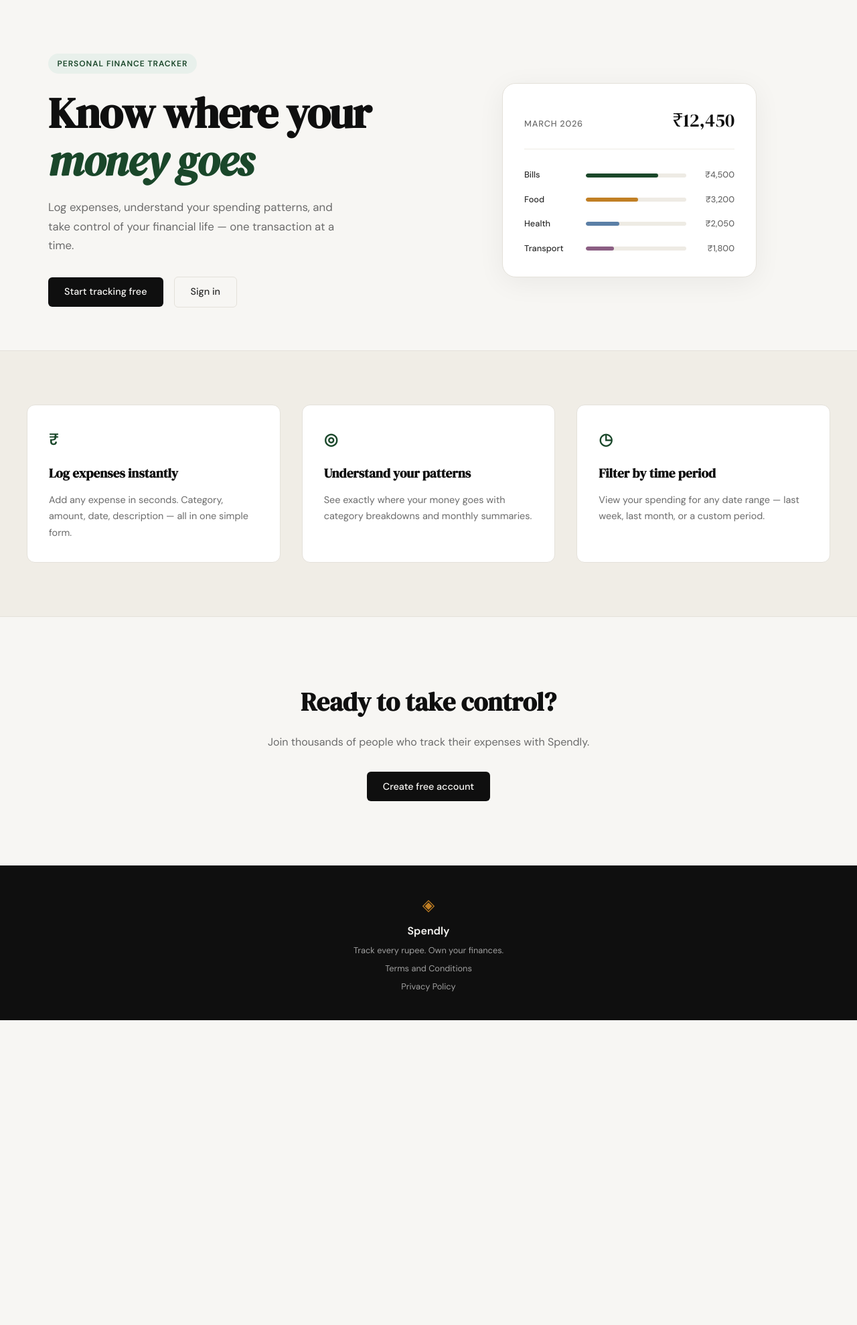
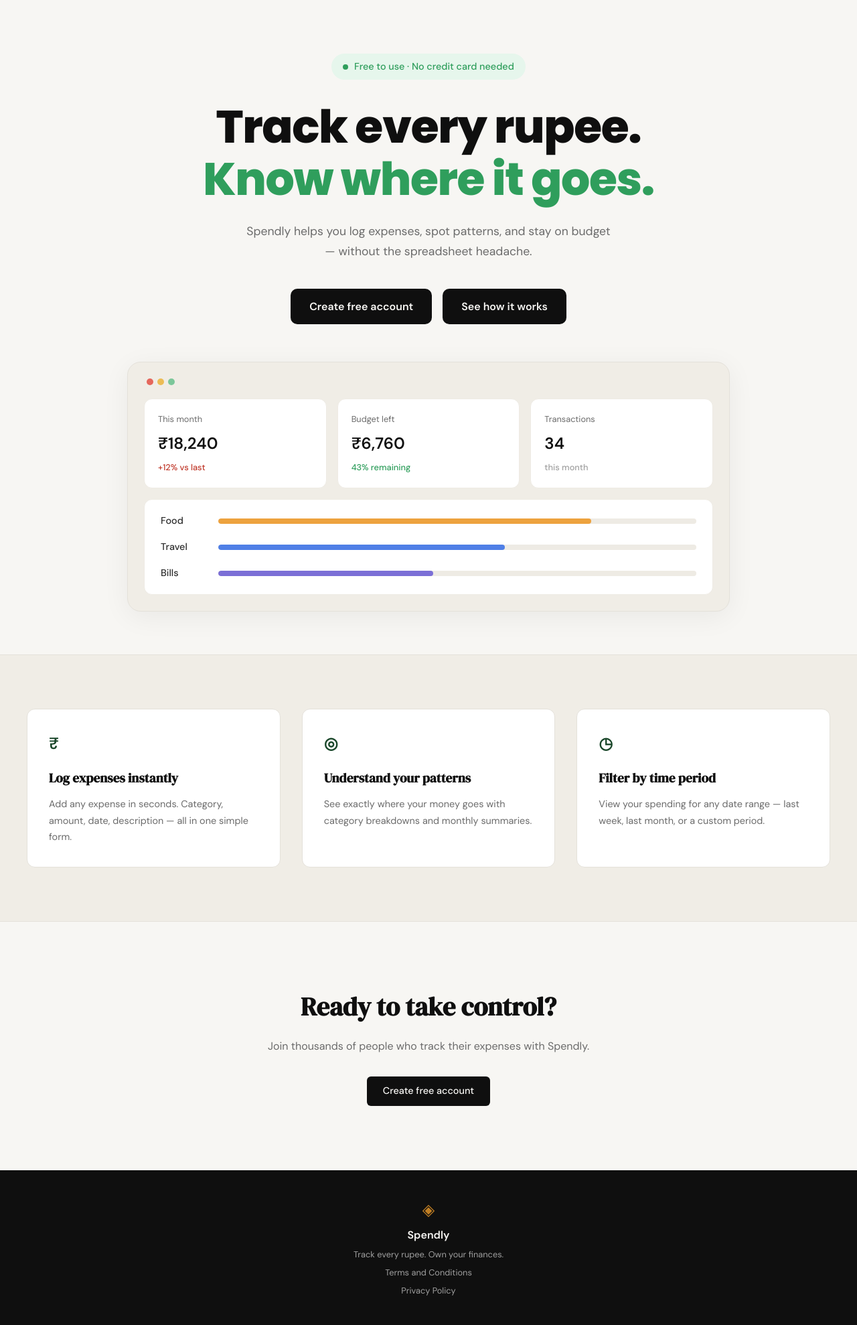
Before and after one commit to Raj1011/spendly, a Flask app: page / in a window 1280 px wide. Shown: the part 61-2039 px from the top of the page at 67% size. Before the commit the page ends 1584 px from the top, so only its background shows below. Run offline with Flask 3, Linux system fonts and the light colour scheme.

Commit message:
Modified the landing page hero section

```diff
--- a/static/css/style.css
+++ b/static/css/style.css
@@ -28,6 +28,13 @@
     --radius-sm: 6px;
     --radius-md: 12px;
     --radius-lg: 20px;
+
+    /* Hero section only */
+    --hero-accent: #2f9e5c;
+    --hero-accent-light: #e6f6ec;
+    --hero-orange: #eda23e;
+    --hero-blue: #4f7fe6;
+    --hero-purple: #7b6fd6;
 }
 
 /* ------------------------------------------------------------------ */
@@ -125,53 +132,77 @@ a { color: inherit; text-decoration: none; }
 
 .hero {
     padding: 5rem 2rem 4rem;
-    display: grid;
-    grid-template-columns: 1fr 1fr;
-    gap: 4rem;
+    display: flex;
+    flex-direction: column;
     align-items: center;
+    gap: 3.5rem;
     max-width: var(--max-width);
     margin: 0 auto;
+    text-align: center;
+}
+
+.hero-inner {
+    display: flex;
+    flex-direction: column;
+    align-items: center;
+    max-width: 700px;
 }
 
 .hero-badge {
-    display: inline-block;
-    background: var(--accent-light);
-    color: var(--accent);
-    font-size: 0.75rem;
-    font-weight: 600;
-    letter-spacing: 0.08em;
-    text-transform: uppercase;
-    padding: 0.35rem 0.85rem;
+    display: inline-flex;
+    align-items: center;
+    gap: 0.55rem;
+    background: var(--hero-accent-light);
+    color: var(--hero-accent);
+    font-size: 0.9rem;
+    font-weight: 500;
+    padding: 0.5rem 1.1rem;
     border-radius: 999px;
+    margin-bottom: 2rem;
+}
+
+.hero-badge-dot {
+    width: 8px;
+    height: 8px;
+    border-radius: 50%;
+    background: var(--hero-accent);
+    flex-shrink: 0;
+}
+
+.hero-title {
+    font-family: 'Poppins', var(--font-body);
+    font-weight: 800;
+    font-size: clamp(2.75rem, 6vw, 4.25rem);
+    line-height: 1.15;
+    letter-spacing: -0.02em;
+    color: var(--ink);
     margin-bottom: 1.5rem;
 }
 
-.hero-title {
-    font-family: var(--font-display);
-    font-size: clamp(2.5rem, 5vw, 4rem);
-    line-height: 1.1;
-    letter-spacing: -0.02em;
-    color: var(--ink);
-    margin-bottom: 1.25rem;
-}
-
-.hero-title em {
-    font-style: italic;
-    color: var(--accent);
+.hero-title-accent {
+    color: var(--hero-accent);
 }
 
 .hero-subtitle {
-    font-size: 1.05rem;
+    font-size: 1.1rem;
     color: var(--ink-muted);
     line-height: 1.7;
-    max-width: 460px;
-    margin-bottom: 2rem;
+    max-width: 560px;
+    margin-bottom: 2.5rem;
 }
 
 .hero-actions {
     display: flex;
     gap: 1rem;
     align-items: center;
+    justify-content: center;
+}
+
+.hero-actions .btn-primary {
+    padding: 0.85rem 1.75rem;
+    font-size: 1rem;
+    font-weight: 600;
+    border-radius: 10px;
 }
 
 /* ------------------------------------------------------------------ */
@@ -179,60 +210,80 @@ a { color: inherit; text-decoration: none; }
 /* ------------------------------------------------------------------ */
 
 .hero-visual {
-    display: flex;
-    justify-content: center;
+    width: 100%;
+    max-width: 900px;
 }
 
 .mock-card {
-    background: var(--paper-card);
+    background: var(--paper-warm);
     border: 1px solid var(--border);
     border-radius: var(--radius-lg);
-    padding: 2rem;
-    width: 100%;
-    max-width: 380px;
+    padding: 1.5rem;
     box-shadow: 0 8px 40px rgba(0,0,0,0.06);
+    text-align: left;
 }
 
-.mock-card-header {
+.mock-card-dots {
     display: flex;
-    justify-content: space-between;
-    align-items: baseline;
-    margin-bottom: 1.75rem;
-    padding-bottom: 1.25rem;
-    border-bottom: 1px solid var(--border-soft);
+    gap: 6px;
+    padding-left: 0.25rem;
+    margin-bottom: 1.25rem;
 }
 
-.mock-label {
-    font-size: 0.8rem;
-    font-weight: 500;
-    color: var(--ink-muted);
-    text-transform: uppercase;
-    letter-spacing: 0.06em;
+.mock-dot { width: 10px; height: 10px; border-radius: 50%; }
+.mock-dot-red { background: #e5675c; }
+.mock-dot-yellow { background: #ecbc55; }
+.mock-dot-green { background: #7cc79a; }
+
+.mock-stats {
+    display: grid;
+    grid-template-columns: repeat(3, 1fr);
+    gap: 1rem;
+    margin-bottom: 1rem;
 }
 
-.mock-total {
-    font-family: var(--font-display);
-    font-size: 1.75rem;
-    color: var(--ink);
+.mock-stat {
+    background: var(--paper-card);
+    border: 1px solid var(--border-soft);
+    border-radius: var(--radius-md);
+    padding: 1.25rem;
+    display: flex;
+    flex-direction: column;
+    gap: 0.4rem;
 }
 
-.mock-bars { display: flex; flex-direction: column; gap: 1rem; }
+.mock-stat-label { font-size: 0.8rem; color: var(--ink-muted); }
+.mock-stat-value { font-weight: 700; font-size: 1.5rem; color: var(--ink); }
+.mock-stat-change { font-size: 0.8rem; font-weight: 500; }
+.mock-stat-change-neg { color: var(--danger); }
+.mock-stat-change-pos { color: var(--hero-accent); }
+.mock-stat-change-muted { color: var(--ink-faint); }
+
+.mock-bars-card {
+    background: var(--paper-card);
+    border: 1px solid var(--border-soft);
+    border-radius: var(--radius-md);
+    padding: 1.25rem 1.5rem;
+    display: flex;
+    flex-direction: column;
+    gap: 1rem;
+}
 
 .mock-bar-row {
     display: grid;
-    grid-template-columns: 80px 1fr 60px;
+    grid-template-columns: 70px 1fr;
     align-items: center;
-    gap: 0.75rem;
+    gap: 1rem;
 }
 
 .mock-cat {
-    font-size: 0.8rem;
+    font-size: 0.9rem;
     font-weight: 500;
     color: var(--ink-soft);
 }
 
 .mock-bar-track {
-    height: 6px;
+    height: 8px;
     background: var(--border-soft);
     border-radius: 999px;
     overflow: hidden;
@@ -240,21 +291,13 @@ a { color: inherit; text-decoration: none; }
 
 .mock-bar {
     height: 100%;
-    background: var(--accent);
     border-radius: 999px;
     transition: width 0.6s ease;
 }
 
-.mock-bar-2 { background: var(--accent-2); }
-.mock-bar-3 { background: #5b7fa6; }
-.mock-bar-4 { background: #8b5e83; }
-
-.mock-amt {
-    font-size: 0.8rem;
-    font-weight: 500;
-    color: var(--ink-muted);
-    text-align: right;
-}
+.mock-bar-food { background: var(--hero-orange); }
+.mock-bar-travel { background: var(--hero-blue); }
+.mock-bar-bills { background: var(--hero-purple); }
 
 /* ------------------------------------------------------------------ */
 /* Buttons                                                             */
@@ -576,14 +619,8 @@ a { color: inherit; text-decoration: none; }
 /* ------------------------------------------------------------------ */
 
 @media (max-width: 900px) {
-    .hero {
-        grid-template-columns: 1fr;
-        text-align: center;
-    }
-
     .hero-subtitle { max-width: 100%; }
-    .hero-actions { justify-content: center; }
-    .hero-visual { display: none; }
+    .mock-stats { grid-template-columns: 1fr; }
 
     .features-inner { grid-template-columns: 1fr; }
 }
@@ -591,4 +628,6 @@ a { color: inherit; text-decoration: none; }
 @media (max-width: 600px) {
     .nav-links a:not(.nav-cta) { display: none; }
     .hero { padding: 3rem 1rem 2rem; }
+    .hero-actions { flex-direction: column; width: 100%; }
+    .hero-actions .btn-primary { width: 100%; text-align: center; }
 }
--- a/templates/landing.html
+++ b/templates/landing.html
@@ -1,60 +1,76 @@
 {% extends "base.html" %}
 
 {% block title %}Spendly — Track Every Rupee{% endblock %}
+
+{% block head %}
+<link rel="preconnect" href="https://fonts.googleapis.com">
+<link rel="preconnect" href="https://fonts.gstatic.com" crossorigin>
+<link href="https://fonts.googleapis.com/css2?family=Poppins:wght@700;800&display=swap" rel="stylesheet">
+{% endblock %}
 
 {% block content %}
 
 <section class="hero">
     <div class="hero-inner">
-        <div class="hero-badge">Personal Finance Tracker</div>
+        <div class="hero-badge">
+            <span class="hero-badge-dot"></span>
+            Free to use &middot; No credit card needed
+        </div>
         <h1 class="hero-title">
-            Know where your<br>
-            <em>money goes</em>
+            Track every rupee.<br>
+            <span class="hero-title-accent">Know where it goes.</span>
         </h1>
         <p class="hero-subtitle">
-            Log expenses, understand your spending patterns,
-            and take control of your financial life —
-            one transaction at a time.
+            Spendly helps you log expenses, spot patterns, and stay
+            on budget — without the spreadsheet headache.
         </p>
         <div class="hero-actions">
-            <a href="{{ url_for('register') }}" class="btn-primary">Start tracking free</a>
-            <a href="{{ url_for('login') }}" class="btn-ghost">Sign in</a>
+            <a href="{{ url_for('register') }}" class="btn-primary">Create free account</a>
+            <a href="#" class="btn-primary">See how it works</a>
         </div>
     </div>
     <div class="hero-visual">
         <div class="mock-card">
-            <div class="mock-card-header">
-                <span class="mock-label">March 2026</span>
-                <span class="mock-total">₹12,450</span>
+            <div class="mock-card-dots">
+                <span class="mock-dot mock-dot-red"></span>
+                <span class="mock-dot mock-dot-yellow"></span>
+                <span class="mock-dot mock-dot-green"></span>
             </div>
-            <div class="mock-bars">
+            <div class="mock-stats">
+                <div class="mock-stat">
+                    <span class="mock-stat-label">This month</span>
+                    <span class="mock-stat-value">₹18,240</span>
+                    <span class="mock-stat-change mock-stat-change-neg">+12% vs last</span>
+                </div>
+                <div class="mock-stat">
+                    <span class="mock-stat-label">Budget left</span>
+                    <span class="mock-stat-value">₹6,760</span>
+                    <span class="mock-stat-change mock-stat-change-pos">43% remaining</span>
+                </div>
+                <div class="mock-stat">
+                    <span class="mock-stat-label">Transactions</span>
+                    <span class="mock-stat-value">34</span>
+                    <span class="mock-stat-change mock-stat-change-muted">this month</span>
+                </div>
+            </div>
+            <div class="mock-bars-card">
+                <div class="mock-bar-row">
+                    <span class="mock-cat">Food</span>
+                    <div class="mock-bar-track">
+                        <div class="mock-bar mock-bar-food" style="width: 78%"></div>
+                    </div>
+                </div>
+                <div class="mock-bar-row">
+                    <span class="mock-cat">Travel</span>
+                    <div class="mock-bar-track">
+                        <div class="mock-bar mock-bar-travel" style="width: 60%"></div>
+                    </div>
+                </div>
                 <div class="mock-bar-row">
                     <span class="mock-cat">Bills</span>
                     <div class="mock-bar-track">
-                        <div class="mock-bar" style="width: 72%"></div>
+                        <div class="mock-bar mock-bar-bills" style="width: 45%"></div>
                     </div>
-                    <span class="mock-amt">₹4,500</span>
-                </div>
-                <div class="mock-bar-row">
-                    <span class="mock-cat">Food</span>
-                    <div class="mock-bar-track">
-                        <div class="mock-bar mock-bar-2" style="width: 52%"></div>
-                    </div>
-                    <span class="mock-amt">₹3,200</span>
-                </div>
-                <div class="mock-bar-row">
-                    <span class="mock-cat">Health</span>
-                    <div class="mock-bar-track">
-                        <div class="mock-bar mock-bar-3" style="width: 33%"></div>
-                    </div>
-                    <span class="mock-amt">₹2,050</span>
-                </div>
-                <div class="mock-bar-row">
-                    <span class="mock-cat">Transport</span>
-                    <div class="mock-bar-track">
-                        <div class="mock-bar mock-bar-4" style="width: 28%"></div>
-                    </div>
-                    <span class="mock-amt">₹1,800</span>
                 </div>
             </div>
         </div>
```
